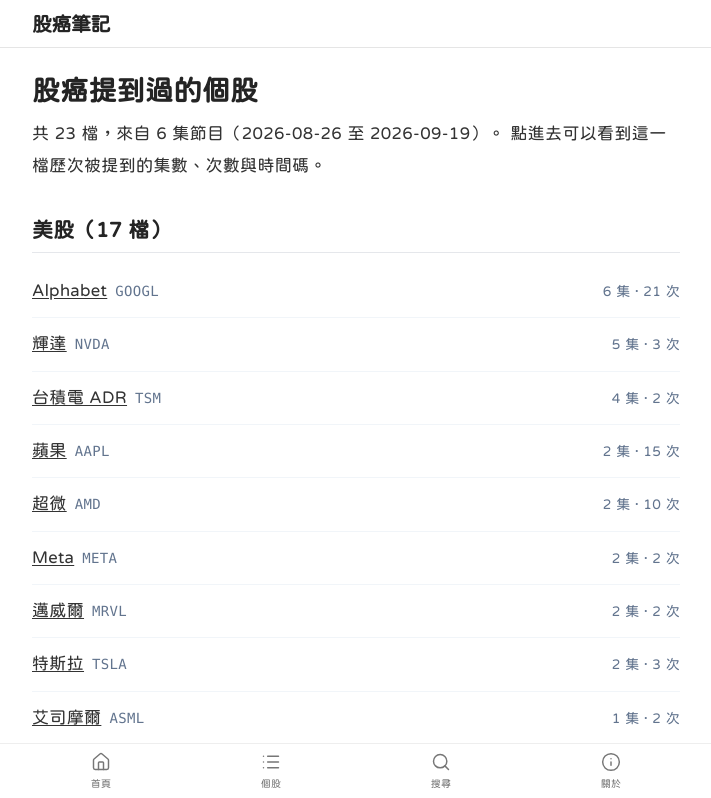
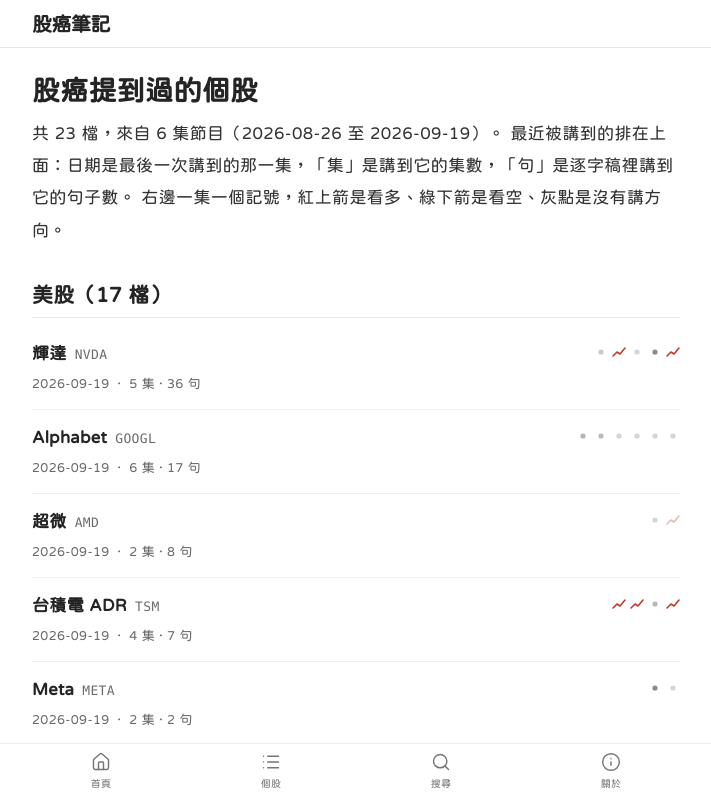
Before and after one commit to ryvn-dev/gooaye-notes, a Next.js app: page /gooaye-notes/ticker in a window 1280 px wide. Shown: the top 798 px of the page, without its empty margins (284-995 px from the left). Built offline with nearby package versions, Linux system fonts and the light colour scheme; no server answers.

Commit message:
Count mentions from the transcript marks on the stock list (RF-1107)
Change-Kind: fix

```diff
--- a/app/ticker/page.tsx
+++ b/app/ticker/page.tsx
@@ -1,48 +1,89 @@
 import Link from 'next/link';
 import type { Metadata } from 'next';
-import { getIndex, getTickers, tickerSlug } from '@/lib/content';
+import { getIndex, getTickers, getTranscriptFacts, stancesOf, tickerSlug, type TickerRow } from '@/lib/content';
+import StanceIcon from '@/components/StanceIcon';
 import { abs } from '@/lib/site';
 
 export const metadata: Metadata = {
   title: '股癌提到過哪些個股｜個股索引',
-  description: '股癌 podcast 被提到過的個股索引：每一檔一頁，看得到歷次被提到的集數、次數與時間碼。非官方整理，非投資建議。',
+  description: '股癌 podcast 被提到過的個股索引：每一檔一頁，看得到歷次被提到的集數、句數與時間碼。非官方整理，非投資建議。',
   alternates: { canonical: abs('/ticker/') },
 };
 
 export default function TickerIndex() {
   const { tickers, ticker_count } = getTickers();
   const idx = getIndex();
-  const us = tickers.filter((t) => t.market === 'US');
-  const tw = tickers.filter((t) => t.market === 'TW');
+  const facts = getTranscriptFacts();
 
-  const group = (title: string, rows: typeof tickers) => (
+  // 「次」曾經是 mentions.csv 的 mention_count 加總，別名掃描進來的檔一律 0，
+  // 於是列表上出現「1 集 · 0 次」。改成逐字稿裡真的被標到的句子數，與螢光筆同一個口徑。
+  const said = (t: TickerRow) => facts.sentences[t.ticker] ?? 0;
+
+  // 預設排序＝最近被講到的在上面，同一天再比句數。
+  // 舊的排序是集數遞減、同分用代號字母，六集的資料裡 14 檔並列 1 集，版面就是一張字母表。
+  const rows = [...tickers]
+    .filter((t) => t.timeline.length > 0 && t.display_name.trim() !== '')
+    .sort(
+      (a, b) =>
+        b.last_seen.localeCompare(a.last_seen) ||
+        said(b) - said(a) ||
+        b.episode_count - a.episode_count ||
+        a.ticker.localeCompare(b.ticker),
+    );
+
+  const group = (title: string, list: TickerRow[]) =>
+    list.length === 0 ? null : (
       <section className="mt-8">
-      <h2 className="">{title}（{rows.length} 檔）</h2>
-      <ul className="mt-3 divide-y divide-slate-100">
-        {rows.map((t) => (
-          <li key={t.ticker} className="flex items-baseline gap-2 py-2.5">
-            <Link href={`/ticker/${tickerSlug(t.ticker)}/`} className="font-medium underline underline-offset-2">
+        <h2>{title}（{list.length} 檔）</h2>
+        <ul className="mt-2 divide-y divide-[#eee]">
+          {list.map((t) => {
+            const n = said(t);
+            // 立場一集一個 icon，由舊到新排；紅上箭＝看多、綠下箭＝看空、灰點＝沒有方向。
+            const marks = [...t.timeline].sort((a, b) => a.published_at.localeCompare(b.published_at));
+            return (
+              <li key={t.ticker} className="py-3">
+                <div className="flex items-baseline gap-2">
+                  <Link
+                    href={`/ticker/${tickerSlug(t.ticker)}/`}
+                    className="font-bold text-[#242424] no-underline"
+                  >
                     {t.display_name}
                   </Link>
-            <span className="font-mono text-sm text-slate-500">{t.ticker.replace('TW:', '')}</span>
-            <span className="ml-auto text-sm text-slate-500 tabular-nums">
-              {t.episode_count} 集 · {t.mention_total} 次
+                  <span className="font-mono text-[13px] text-[#6b6b6b]">{t.ticker.replace('TW:', '')}</span>
+                  <span className="ml-auto flex shrink-0 flex-wrap items-center gap-1">
+                    {marks.map((r) => (
+                      <span key={r.slug} className="inline-flex items-center gap-0.5">
+                        {stancesOf(r).map((st) => (
+                          <StanceIcon key={st} stance={st} p={r.jev_prob} />
+                        ))}
                       </span>
+                    ))}
+                  </span>
+                </div>
+                <div className="mt-0.5 flex items-baseline gap-2 text-[13px] text-[#6b6b6b]">
+                  <time dateTime={t.last_seen}>{t.last_seen}</time>
+                  <span>·</span>
+                  <span className="tabular-nums">
+                    {t.episode_count} 集{n > 0 ? ` · ${n} 句` : ''}
+                  </span>
+                </div>
               </li>
-        ))}
+            );
+          })}
         </ul>
       </section>
     );
 
   return (
     <>
-      <h1 className="">股癌提到過的個股</h1>
+      <h1>股癌提到過的個股</h1>
       <p className="mt-2">
         共 {ticker_count} 檔，來自 {idx.episode_count} 集節目（{idx.coverage.from} 至 {idx.coverage.to}）。
-        點進去可以看到這一檔歷次被提到的集數、次數與時間碼。
+        最近被講到的排在上面：日期是最後一次講到的那一集，「集」是講到它的集數，「句」是逐字稿裡講到它的句子數。
+        右邊一集一個記號，紅上箭是看多、綠下箭是看空、灰點是沒有講方向。
       </p>
-      {group('美股', us)}
-      {group('台股', tw)}
+      {group('美股', rows.filter((t) => t.market === 'US'))}
+      {group('台股', rows.filter((t) => t.market === 'TW'))}
     </>
   );
 }
--- a/lib/content.ts
+++ b/lib/content.ts
@@ -164,6 +164,53 @@
 
 export const getEpisode = (slug: string) => read<Episode>(path.join('episodes', `EP${slug}.json`));
 
+let _all: Episode[] | null = null;
+/** 所有集數 JSON（build 時讀一次就好，Next 每個 worker 各自快取）。 */
+export const getAllEpisodes = (): Episode[] => {
+  if (_all) return _all;
+  const d = path.join(DIR, 'episodes');
+  _all = fs
+    .readdirSync(d)
+    .filter((f) => f.endsWith('.json'))
+    .sort()
+    .map((f) => JSON.parse(fs.readFileSync(path.join(d, f), 'utf8')) as Episode);
+  return _all;
+};
+
+/**
+ * 逐字稿本身算出來的事實。`mentions.csv` 的 `mention_count` 對別名掃描進來的檔一律是 0
+ * （所以列表上出現過「1 集 · 0 次」），站上顯示的數字一律改用**逐字稿裡真的被標到的句子數**，
+ * 與螢光筆同一個口徑：頁面上數得出幾句，這裡就是幾句。
+ */
+export type TranscriptFacts = {
+  /** ticker -> 全站標到的句子數 */
+  sentences: Record<string, number>;
+  /** `${slug}|${ticker}` -> 那一集標到的句子數 */
+  perEpisode: Record<string, number>;
+  /** `${slug}|${ticker}` -> 那一集第一句的錨點 id（跳回逐字稿用） */
+  anchor: Record<string, string>;
+};
+
+let _facts: TranscriptFacts | null = null;
+export const getTranscriptFacts = (): TranscriptFacts => {
+  if (_facts) return _facts;
+  const f: TranscriptFacts = { sentences: {}, perEpisode: {}, anchor: {} };
+  for (const e of getAllEpisodes()) {
+    (e.blocks ?? []).forEach((b, bi) =>
+      (b.sentences ?? []).forEach((s, si) =>
+        s.marks.forEach((mk) => {
+          const key = `${e.slug}|${mk.ticker}`;
+          f.sentences[mk.ticker] = (f.sentences[mk.ticker] ?? 0) + 1;
+          f.perEpisode[key] = (f.perEpisode[key] ?? 0) + 1;
+          if (!f.anchor[key]) f.anchor[key] = `s-${bi}-${si}`;
+        }),
+      ),
+    );
+  }
+  _facts = f;
+  return f;
+};
+
 export const tickerSlug = (t: string) => t.replace(/[.:]/g, '-');
 export const findTicker = (slug: string) =>
   getTickers().tickers.find((t) => tickerSlug(t.ticker) === slug);
```
Lines whose indentation alone changed are shown as unchanged.
